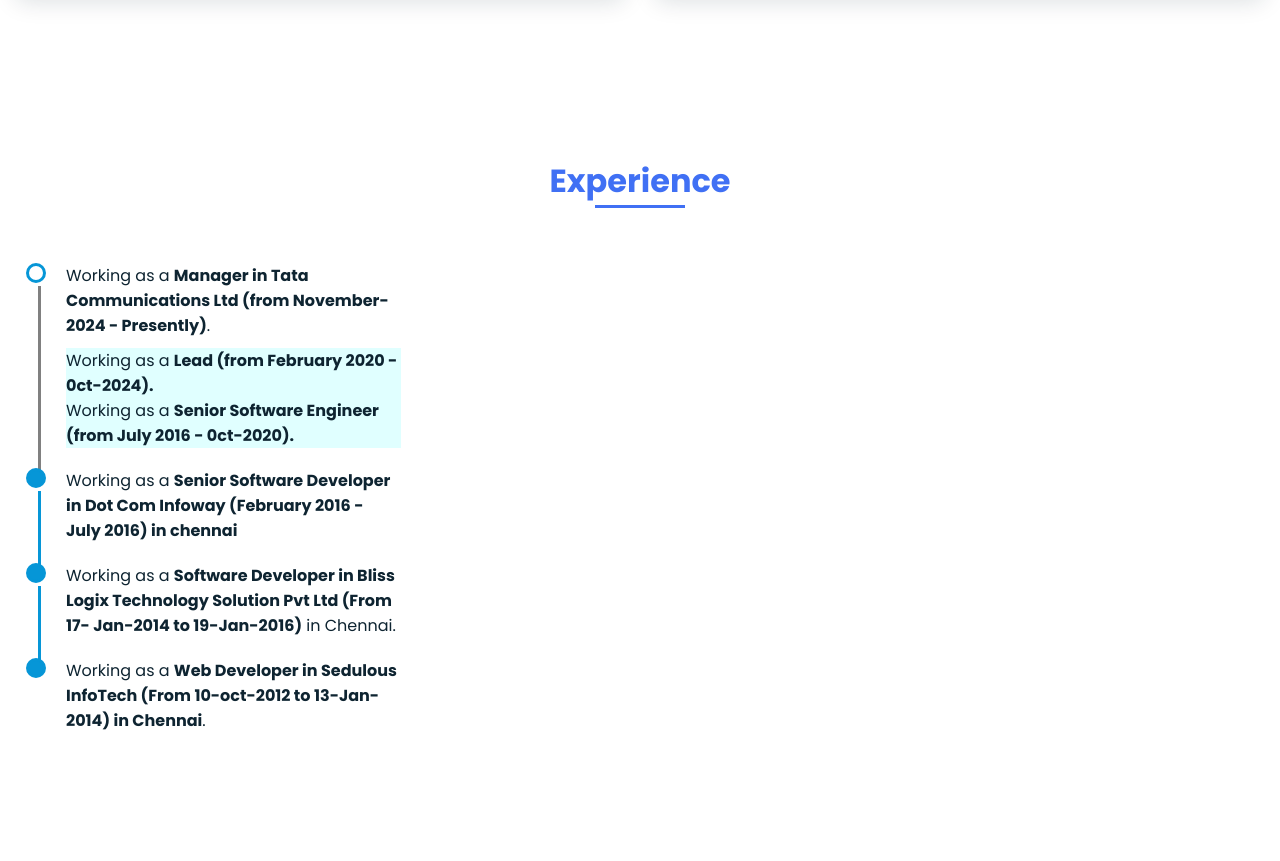
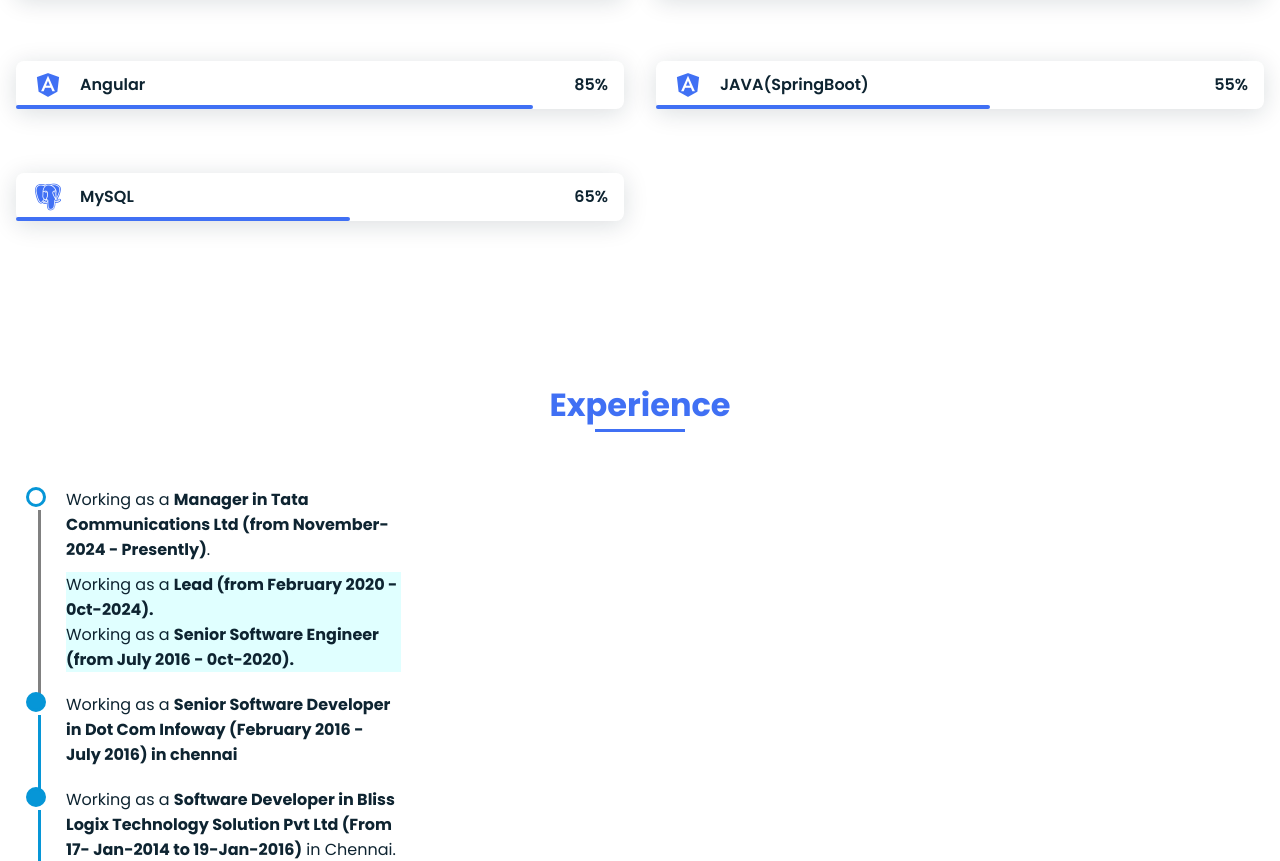
Before and after one commit to sathiyaseelankt123/sathiyaseelankt, a plain HTML site: page index.html in a window 1280 px wide. Shown: the part 2493-3354 px from the top of the page. Drawn offline with nearby package versions, Linux system fonts and the light colour scheme.

Commit message:
added skils

```diff
--- a/css/styles.css
+++ b/css/styles.css
@@ -466,8 +466,20 @@ img {
     width: 85%;
 }
 
+.skill_angular {
+    width: 85%;
+}
+
 .skill_php {
     width: 85%;
+}
+
+.skill_java {
+    width: 55%;
+}
+
+.skill_mysql {
+    width: 65%;
 }
 
 .skill_ui {
--- a/index.html
+++ b/index.html
@@ -363,7 +363,44 @@
                     <div class="skill_bar skill_php"></div>
                 </div>
 
+                <div class="skills_data" data-aos="fade-right" data-aos-delay="250">
+                    <div class="skills_name">
+                        <i class='bx bxl-angular skill_icon'></i>
+                        <span class="skill_name">Angular</span>
+                    </div>
+                    <div>
+                        <span class="skill_percentage">
+                            85%
+                        </span>
+                    </div>
+                    <div class="skill_bar skill_angular"></div>
+                </div>
 
+                <div class="skills_data" data-aos="fade-right" data-aos-delay="250">
+                    <div class="skills_name">
+                        <i class='bx bxl-angular skill_icon'></i>
+                        <span class="skill_name">JAVA(SpringBoot)</span>
+                    </div>
+                    <div>
+                        <span class="skill_percentage">
+                            55%
+                        </span>
+                    </div>
+                    <div class="skill_bar skill_java"></div>
+                </div>
+
+                <div class="skills_data" data-aos="fade-right" data-aos-delay="250">
+                    <div class="skills_name">
+                        <i class='bx bxl-postgresql skill_icon'></i>
+                        <span class="skill_name">MySQL</span>
+                    </div>
+                    <div>
+                        <span class="skill_percentage">
+                            65%
+                        </span>
+                    </div>
+                    <div class="skill_bar skill_java"></div>
+                </div>
 
             </div>
         </section>
```
